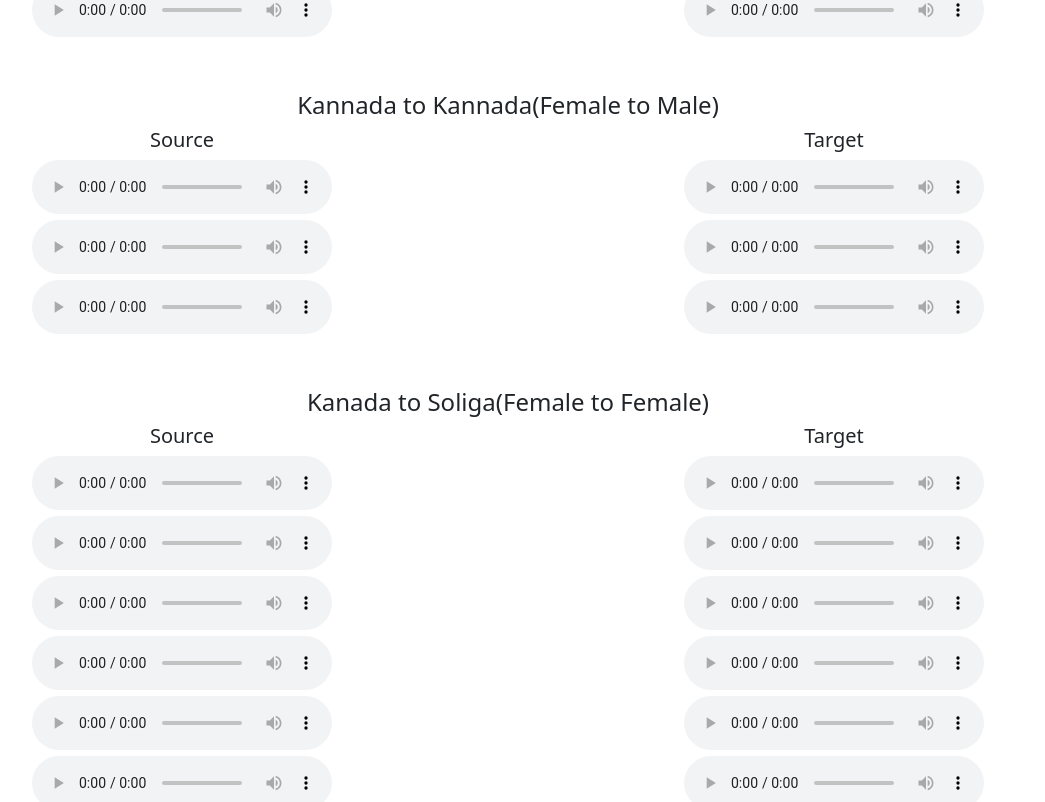
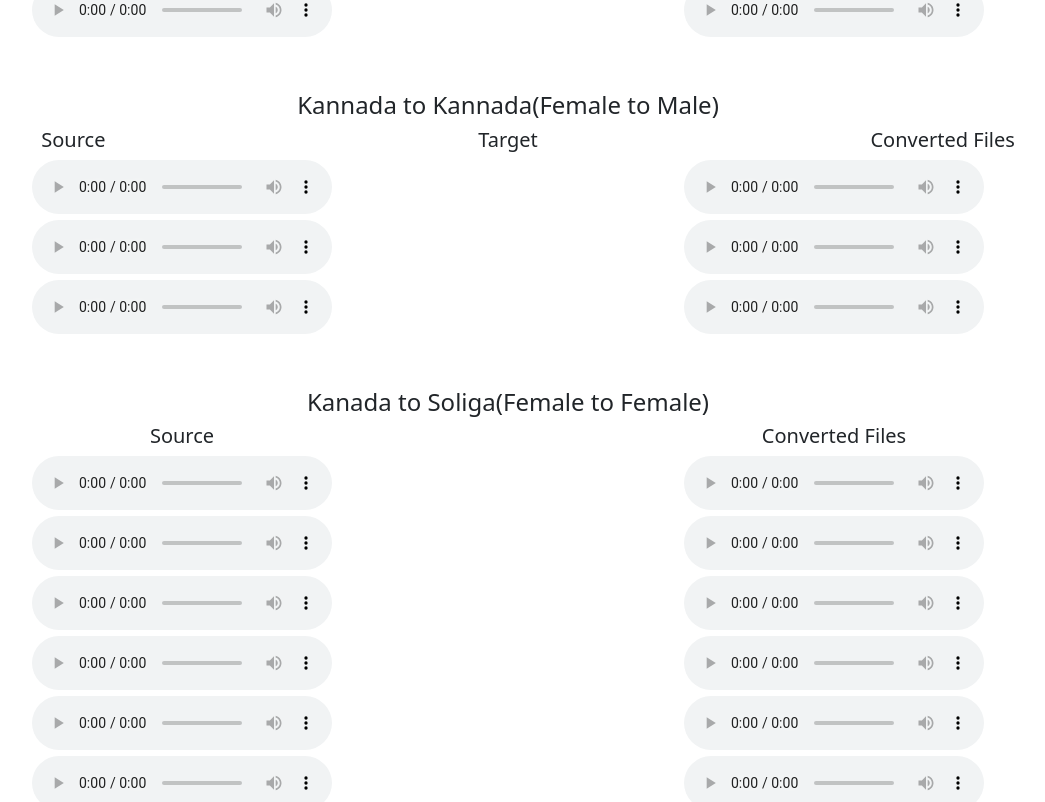
Before and after one commit to saiganesh612/style-transfer, a JavaScript app: page / in a window 1280 px wide. Shown: the part 758-1560 px from the top of the page, without its empty margins (132-1177 px from the left). Built offline with nearby package versions, Linux system fonts and the light colour scheme; the HTML template or start-up script is replaced by a standard one.

Commit message:
Add new column

```diff
--- a/src/Audio.js
+++ b/src/Audio.js
@@ -8,7 +8,7 @@ const Audio = ({ target }) => {
             <h4>{target === "kts" ? "Kanada to Soliga(Female to Female)" : "Soliga to Kanada(Female to Female)"}</h4>
             <div className="row">
                 <div className="col"><h5>Source</h5></div>
-                <div className="col"><h5>Target</h5></div>
+                <div className="col"><h5>Converted Files</h5></div>
             </div>
             {
                 data.Source.map((audio, index) => (
@@ -18,20 +18,6 @@ const Audio = ({ target }) => {
                     </div>
                 ))
             }
-            {/* <br />
-            <h4>{target === "kts" ? "Kanada to Soliga(Unseen)" : "Soliga to Kanada(Unseen)"}</h4>
-            <div className="row">
-                <div className="col"><h5>Source</h5></div>
-                <div className="col"><h5>Target</h5></div>
-            </div>
-            {
-                data.unseen.Source.map((audio, index) => (
-                    <div className="row" key={index}>
-                        <div className="col"><audio src={audio} controls /></div>
-                        <div className="col"><audio src={data.unseen.Target[index]} controls /></div>
-                    </div>
-                ))
-            } */}
         </div>
     )
 }
--- a/src/newAudio.js
+++ b/src/newAudio.js
@@ -9,11 +9,13 @@ const NewAudio = (props) => {
             <div className="row">
                 <div className="col"><h5>Source</h5></div>
                 <div className="col"><h5>Target</h5></div>
+                <div className="col"><h5>Converted Files</h5></div>
             </div>
             {
                 data.Source.map((audio, index) => (
                     <div className="row" key={index}>
                         <div className="col"><audio src={audio} controls /></div>
+                        {/* <div className="col"><audio src={audio} controls /></div> */}
                         <div className="col"><audio src={data.Target[index]} controls /></div>
                     </div>
                 ))
```
Also changed, not shown: 1 other file (tests, documents, lock files or other folders).
